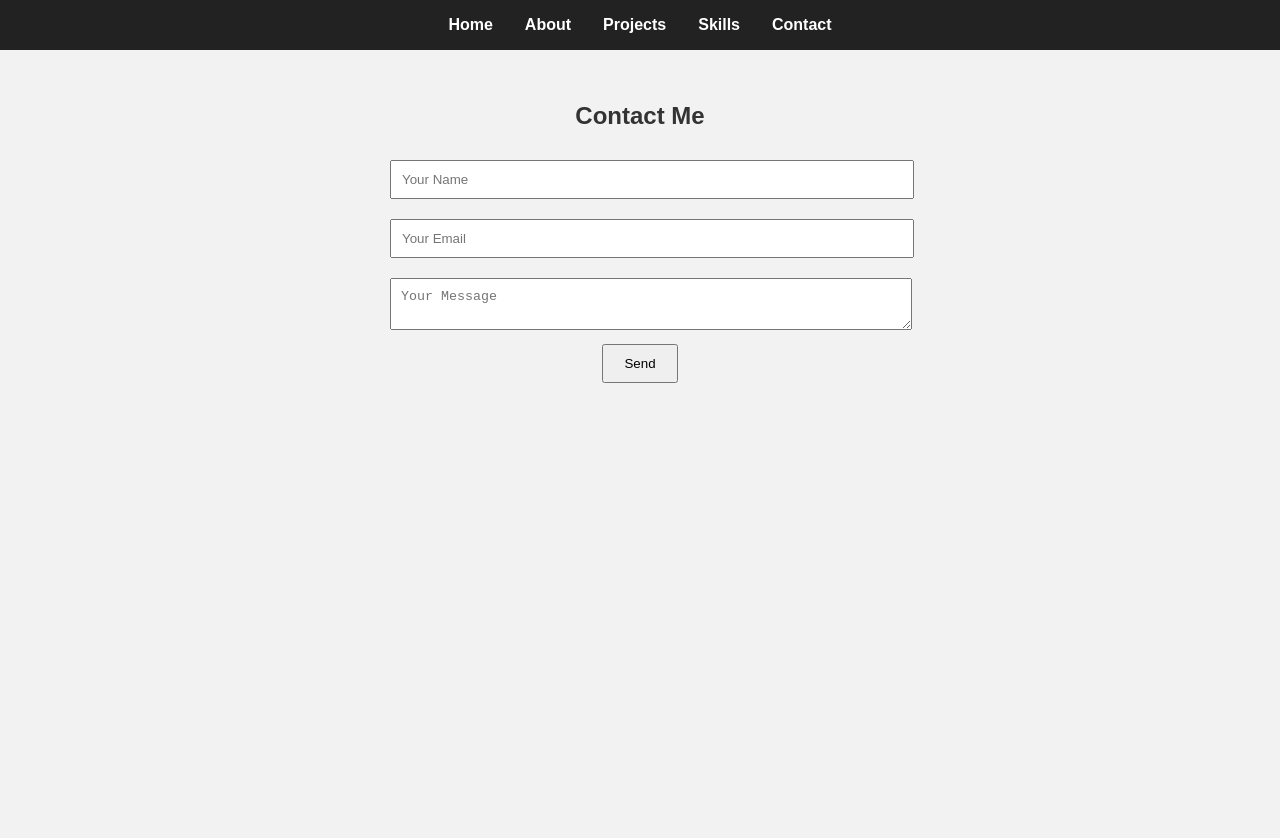
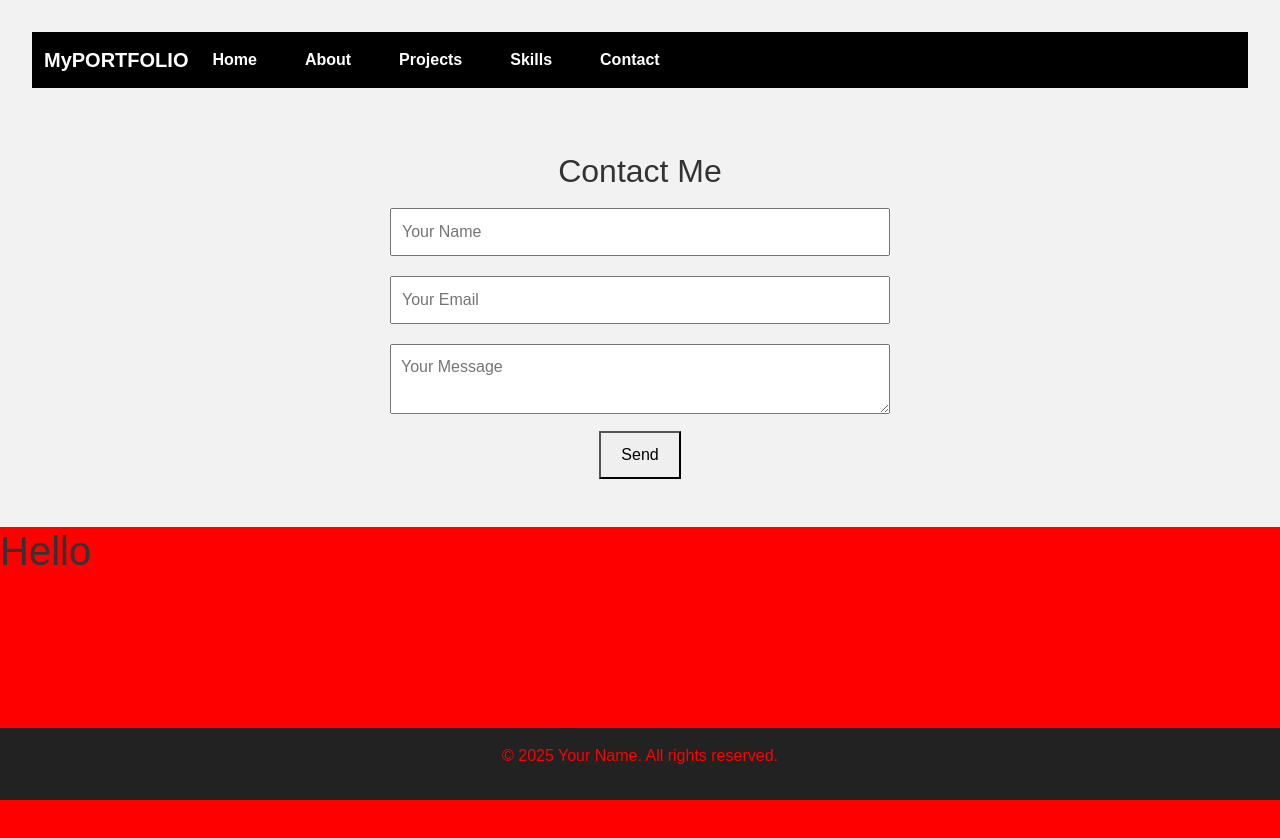
Before and after one commit to Sairam-parsha/my-portfolio, a React (Create React App) app: page /contact in a window 1280 px wide. Shown: the top 838 px of the page. Before the commit the page ends 800 px from the top, so only its background shows below. Built offline with nearby package versions, Linux system fonts and the light colour scheme.

Commit message:
updated navbar

```diff
--- a/package.json
+++ b/package.json
@@ -7,10 +7,12 @@
     "@testing-library/jest-dom": "^6.6.3",
     "@testing-library/react": "^16.3.0",
     "@testing-library/user-event": "^13.5.0",
+    "bootstrap": "^5.3.6",
     "react": "^19.1.0",
     "react-dom": "^19.1.0",
     "react-router-dom": "^6.30.0",
     "react-scripts": "5.0.1",
+    "react-scroll": "^1.9.3",
     "web-vitals": "^2.1.4"
   },
   "scripts": {
--- a/src/App.css
+++ b/src/App.css
@@ -34,3 +34,19 @@ section {
   padding: 2rem;
   text-align: center;
 }
+
+.app-container {
+  position: fixed;
+  bottom: 0;
+  width: 100%;
+  background-color: #222;
+  color: red;
+  text-align: center;
+  padding: 1rem;
+}
+
+.a{
+  border: #61dafb;
+  background-color: red;
+  min-height: 100vh;
+}
--- a/src/App.js
+++ b/src/App.js
@@ -7,19 +7,28 @@ import Skills from "./pages/Skills";
 import Contact from "./pages/Contact";
 import Navbar from "./components/Navbar";
 import './App.css';
+import Footer from "./components/Footer";
 
 function App() {
   return (
     <Router>
       <Navbar />
       <Routes>
+
         <Route path="/" element={<Home />} />
         <Route path="/about" element={<About />} />
         <Route path="/projects" element={<Projects />} />
         <Route path="/skills" element={<Skills />} />
         <Route path="/contact" element={<Contact />} />
       </Routes>
+      <div className="a">
+          <h1>Hello</h1>
+      </div>
+      <div className="app-container">
+        <Footer />
+      </div>
     </Router>
+
   );
 }
 
--- /dev/null
+++ b/src/components/Footer.js
@@ -0,0 +1,9 @@
+function Footer() {
+    return (
+      <footer>
+        <p>&copy; {new Date().getFullYear()} Your Name. All rights reserved.</p>
+      </footer>
+    );
+  }
+  export default Footer;
+  // style={{ textAlign: "center", padding: "20px", background: "#222", color: "#fff" }}
--- a/src/components/Navbar.js
+++ b/src/components/Navbar.js
@@ -1,18 +1,39 @@
 import React from "react";
 import { Link } from "react-router-dom";
+import 'bootstrap/dist/css/bootstrap.min.css';
+
+
+
 
 function Navbar(){
     return(
-        <nav>
-            <ul>
-            <li><Link to="/">Home</Link></li>
-            <li><Link to="/about">About</Link></li>
-            <li><Link to="/projects">Projects</Link></li>
-            <li><Link to="/skills">Skills</Link></li>
-            <li><Link to="/contact">Contact</Link></li>
+        <section id="contact">
+        <nav class="navbar navbar-expand-lg navbar-light bg-black">
+        <div class="container-fluid">
+          <a class="navbar-brand" href="#"><Link to="/">MyPORTFOLIO</Link></a>
+          <button class="navbar-toggler" type="button" data-bs-toggle="collapse" data-bs-target="#navbarNav" aria-controls="navbarNav" aria-expanded="false" aria-label="Toggle navigation">
+            <span class="navbar-toggler-icon"></span>
+          </button>
+          <div class="collapse navbar-collapse" id="navbarNav">
+            <ul class="navbar-nav">
 
+              <li class="nav-item">
+                <a class="nav-link" href="#"><Link to="/">Home</Link></a>
+              </li>
+              <li class="nav-item">
+                <a class="nav-link" href="#"><Link to="/about">About</Link></a>
+              </li><li class="nav-item">
+                <a class="nav-link" href="#"><Link to="/projects">Projects</Link></a>
+              </li><li class="nav-item">
+                <a class="nav-link" href="#"><Link to="/skills">Skills</Link></a>
+              </li><li class="nav-item">
+                <a class="nav-link" href="#"><Link to="contact" smooth={true} duration={500}>Contact</Link></a>
+              </li>
             </ul>
-        </nav>
+          </div>
+        </div>
+      </nav>
+      </section>
     )
 }
 
--- a/src/pages/Contact.js
+++ b/src/pages/Contact.js
@@ -28,6 +28,7 @@ function Contact() {
             },
             body: JSON.stringify(formData),
           });
+
 
 
       if (response.ok) {
```
Also changed, not shown: 1 other file (tests, documents, lock files or other folders).
